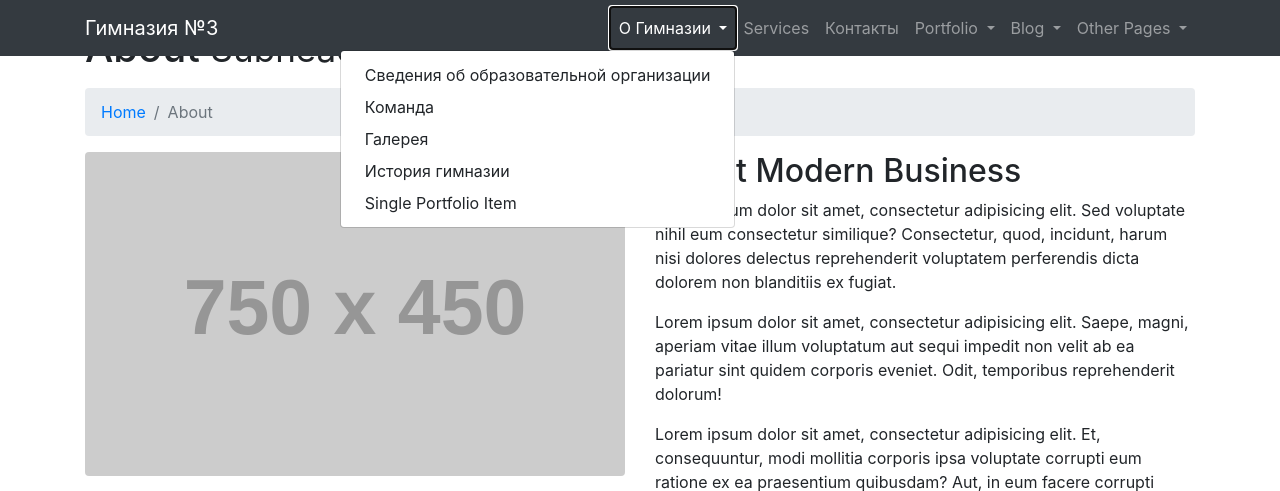
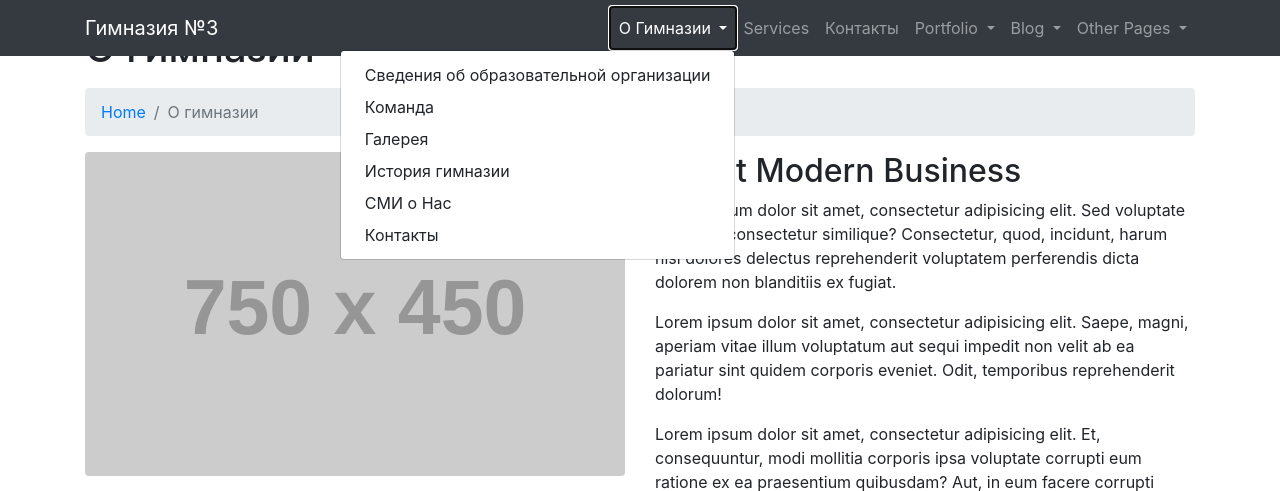
Before and after one commit to broadcom9821/Site, a Django app: page /about.html in a window 1280 px wide, after a click on "О Гимназии". Shown: the top 491 px of the page. Run offline with Django 3.2, Linux system fonts and the light colour scheme; grey boxes labelled with a size stand in for pictures from a placeholder-image service; some libraries are stand-ins or nearby versions.

Commit message:
Initial commit

```diff
--- a/PenpineappleapplePen/urls.py
+++ b/PenpineappleapplePen/urls.py
@@ -20,6 +20,10 @@ urlpatterns = [
     path('', views.index, name="index"),
     path('index.html', views.index, name="index"),
     path('contact.html', views.contact, name="contact"),
+    path('Gallery.html', views.Gallery, name="Gallery"),
+    path('History.html', views.History, name="History"),
+    path('SMI.html', views.SMI, name="SMI"),
+    path('Team.html', views.Team, name="Team"),
     path('full-width.html', views.fullwidth, name="fullwidth"),
     path('sidebar.html', views.sidebar, name="sidebar"),
     path('faq.html', views.faq, name="faq"),
--- a/PenpineappleapplePen/views.py
+++ b/PenpineappleapplePen/views.py
@@ -4,8 +4,19 @@ from django.shortcuts import render
 
 def index(request):
 	return render(request,'app/index.html')
+
+def about(request):
+	return render(request, 'app/About/about.html')
 def contact(request):
-	return render(request,'app/contact.html')
+	return render(request, 'app/About/contact.html')
+def Gallery(request):
+	return render(request, 'app/About/Gallery.html')
+def History(request):
+	return render(request, 'app/About/History.html')
+def SMI(request):
+	return render(request, 'app/About/SMI.html')
+def Team(request):
+	return render(request, 'app/About/Team.html')
 def fullwidth(request):
 	return render(request,'app/full-width.html')
 def sidebar(request):
@@ -14,7 +25,6 @@ def faq(request):
 	return render(request,'app/faq.html')
 def error(request):
 	return render(request,'app/404.html')
-def about(request):
-	return render(request,'app/about.html')
+
 def services(request):
 	return render(request,'app/services.html')
--- a/templates/app/404.html
+++ b/templates/app/404.html
@@ -50,13 +50,13 @@ active
           <a href="index.html">Home</a>
         </li>
         <li>
-          <a href="about.html">About</a>
+          <a href="About/about.html">About</a>
         </li>
         <li>
           <a href="services.html">Services</a>
         </li>
         <li>
-          <a href="contact.html">Contact</a>
+          <a href="About/contact.html">Contact</a>
         </li>
         <li>
           Portfolio
--- a/templates/app/about.html
+++ b/templates/app/About/Team.html
@@ -1,4 +1,8 @@
 <!DOCTYPE html>
+<html lang="en">
+<head>
+    <meta charset="UTF-8">
+    <title><!DOCTYPE html>
 <html lang="en">
 {% extends 'app/header.html' %}
 {% load static %}
@@ -28,33 +32,20 @@ active
   <div class="container">
 
     <!-- Page Heading/Breadcrumbs -->
-    <h1 class="mt-4 mb-3">About
-      <small>Subheading</small>
+    <h1 class="mt-4 mb-3">Команда
+      <small>Руководство и педагогический состав</small>
     </h1>
 
     <ol class="breadcrumb">
       <li class="breadcrumb-item">
-        <a href="index.html">Home</a>
+        <a href="../index.html">Home</a>
       </li>
       <li class="breadcrumb-item active">About</li>
     </ol>
 
-    <!-- Intro Content -->
-    <div class="row">
-      <div class="col-lg-6">
-        <img class="img-fluid rounded mb-4" src="http://placehold.it/750x450" alt="">
-      </div>
-      <div class="col-lg-6">
-        <h2>About Modern Business</h2>
-        <p>Lorem ipsum dolor sit amet, consectetur adipisicing elit. Sed voluptate nihil eum consectetur similique? Consectetur, quod, incidunt, harum nisi dolores delectus reprehenderit voluptatem perferendis dicta dolorem non blanditiis ex fugiat.</p>
-        <p>Lorem ipsum dolor sit amet, consectetur adipisicing elit. Saepe, magni, aperiam vitae illum voluptatum aut sequi impedit non velit ab ea pariatur sint quidem corporis eveniet. Odit, temporibus reprehenderit dolorum!</p>
-        <p>Lorem ipsum dolor sit amet, consectetur adipisicing elit. Et, consequuntur, modi mollitia corporis ipsa voluptate corrupti eum ratione ex ea praesentium quibusdam? Aut, in eum facere corrupti necessitatibus perspiciatis quis?</p>
-      </div>
-    </div>
-    <!-- /.row -->
 
     <!-- Team Members -->
-    <h2>Our Team</h2>
+    <h2>Наша команда</h2>
 
     <div class="row">
       <div class="col-lg-4 mb-4">
@@ -141,3 +132,9 @@ active
 </body>
 {% endblock %}
 </html>
+</title>
+</head>
+<body>
+
+</body>
+</html>
--- /dev/null
+++ b/templates/app/About/about.html
@@ -0,0 +1,75 @@
+<!DOCTYPE html>
+<html lang="en">
+{% extends 'app/header.html' %}
+{% load static %}
+{% block home %}
+active
+{% endblock %}
+{% block body-content %}
+<head>
+
+  <meta charset="utf-8">
+  <meta name="viewport" content="width=device-width, initial-scale=1, shrink-to-fit=no">
+  <meta name="description" content="">
+  <meta name="author" content="">
+
+  <title>Гимназия №3</title>
+
+  <!-- Bootstrap core CSS -->
+  <link href="{% static 'vendor/bootstrap/css/bootstrap.css' %}" rel="stylesheet">
+
+  <!-- Custom styles for this template -->
+  <link href="{% static 'css/modern-business.css' %}" rel="stylesheet">
+
+</head>
+<body>
+
+  <!-- Page Content -->
+  <div class="container">
+
+    <!-- Page Heading/Breadcrumbs -->
+    <h1 class="mt-4 mb-3">О гимназии
+      <small></small>
+    </h1>
+
+    <ol class="breadcrumb">
+      <li class="breadcrumb-item">
+        <a href="../index.html">Home</a>
+      </li>
+      <li class="breadcrumb-item active">О гимназии</li>
+    </ol>
+
+    <!-- Intro Content -->
+    <div class="row">
+      <div class="col-lg-6">
+        <img class="img-fluid rounded mb-4" src="http://placehold.it/750x450" alt="">
+      </div>
+      <div class="col-lg-6">
+        <h2>About Modern Business</h2>
+        <p>Lorem ipsum dolor sit amet, consectetur adipisicing elit. Sed voluptate nihil eum consectetur similique? Consectetur, quod, incidunt, harum nisi dolores delectus reprehenderit voluptatem perferendis dicta dolorem non blanditiis ex fugiat.</p>
+        <p>Lorem ipsum dolor sit amet, consectetur adipisicing elit. Saepe, magni, aperiam vitae illum voluptatum aut sequi impedit non velit ab ea pariatur sint quidem corporis eveniet. Odit, temporibus reprehenderit dolorum!</p>
+        <p>Lorem ipsum dolor sit amet, consectetur adipisicing elit. Et, consequuntur, modi mollitia corporis ipsa voluptate corrupti eum ratione ex ea praesentium quibusdam? Aut, in eum facere corrupti necessitatibus perspiciatis quis?</p>
+      </div>
+    </div>
+    <!-- /.row -->
+
+
+
+  </div>
+  <!-- /.container -->
+
+  <!-- Footer -->
+  <footer class="py-5 bg-dark">
+    <div class="container">
+      <p class="m-0 text-center text-white">Copyright &copy; Your Website 2020</p>
+    </div>
+    <!-- /.container -->
+  </footer>
+
+  <!-- Bootstrap core JavaScript -->
+  <script src="{% static 'vendor/jquery/jquery.js' %}"></script>
+  <script src="{% static 'vendor/bootstrap/js/bootstrap.bundle.js' %}"></script>
+
+</body>
+{% endblock %}
+</html>
--- a/templates/app/contact.html
+++ b/templates/app/About/contact.html
@@ -36,7 +36,7 @@ active
 
     <ol class="breadcrumb">
       <li class="breadcrumb-item">
-        <a href="index.html">Home</a>
+        <a href="../index.html">Home</a>
       </li>
       <li class="breadcrumb-item active">Contact</li>
     </ol>
--- a/templates/app/blog-home-1.html
+++ b/templates/app/blog-home-1.html
@@ -30,13 +30,13 @@
       <div class="collapse navbar-collapse" id="navbarResponsive">
         <ul class="navbar-nav ml-auto">
           <li class="nav-item">
-            <a class="nav-link" href="about.html">About</a>
+            <a class="nav-link" href="About/about.html">About</a>
           </li>
           <li class="nav-item">
             <a class="nav-link" href="services.html">Services</a>
           </li>
           <li class="nav-item">
-            <a class="nav-link" href="contact.html">Contact</a>
+            <a class="nav-link" href="About/contact.html">Contact</a>
           </li>
           <li class="nav-item dropdown">
             <a class="nav-link dropdown-toggle" href="#" id="navbarDropdownPortfolio" data-toggle="dropdown" aria-haspopup="true" aria-expanded="false">
--- a/templates/app/blog-home-2.html
+++ b/templates/app/blog-home-2.html
@@ -30,13 +30,13 @@
       <div class="collapse navbar-collapse" id="navbarResponsive">
         <ul class="navbar-nav ml-auto">
           <li class="nav-item">
-            <a class="nav-link" href="about.html">About</a>
+            <a class="nav-link" href="About/about.html">About</a>
           </li>
           <li class="nav-item">
             <a class="nav-link" href="services.html">Services</a>
           </li>
           <li class="nav-item">
-            <a class="nav-link" href="contact.html">Contact</a>
+            <a class="nav-link" href="About/contact.html">Contact</a>
           </li>
           <li class="nav-item dropdown">
             <a class="nav-link dropdown-toggle" href="#" id="navbarDropdownPortfolio" data-toggle="dropdown" aria-haspopup="true" aria-expanded="false">
--- a/templates/app/blog-post.html
+++ b/templates/app/blog-post.html
@@ -30,13 +30,13 @@
       <div class="collapse navbar-collapse" id="navbarResponsive">
         <ul class="navbar-nav ml-auto">
           <li class="nav-item">
-            <a class="nav-link" href="about.html">About</a>
+            <a class="nav-link" href="About/about.html">About</a>
           </li>
           <li class="nav-item">
             <a class="nav-link" href="services.html">Services</a>
           </li>
           <li class="nav-item">
-            <a class="nav-link" href="contact.html">Contact</a>
+            <a class="nav-link" href="About/contact.html">Contact</a>
           </li>
           <li class="nav-item dropdown">
             <a class="nav-link dropdown-toggle" href="#" id="navbarDropdownPortfolio" data-toggle="dropdown" aria-haspopup="true" aria-expanded="false">
--- a/templates/app/header.html
+++ b/templates/app/header.html
@@ -32,17 +32,18 @@
             </a>
               <div class="dropdown-menu dropdown-menu-right" aria-labelledby="navbarDropdownAbout">
               <a class="dropdown-item" href="{% url 'about' %}">Сведения об образовательной организации</a>
-              <a class="dropdown-item" href="{% url 'about' %}">Команда</a>
-              <a class="dropdown-item" href="{% url 'about' %}">Галерея</a>
-              <a class="dropdown-item" href="{% url 'about' %}">История гимназии</a>
-              <a class="dropdown-item" href="portfolio-item.html">Single Portfolio Item</a>
+              <a class="dropdown-item" href="{% url 'Team' %}">Команда</a>
+              <a class="dropdown-item" href="{% url 'Gallery' %}">Галерея</a>
+              <a class="dropdown-item" href="{% url 'History' %}">История гимназии</a>
+              <a class="dropdown-item" href="{% url 'SMI' %}">СМИ о Нас</a>
+              <a class="dropdown-item" href="{% url 'contact' %}">Контакты</a>
             </div>
           </li>
           <li class="nav-item">
             <a class="nav-link" href="services.html">Services</a>
           </li>
           <li class="nav-item">
-            <a class="nav-link" href="contact.html">Контакты</a>
+            <a class="nav-link" href="About/contact.html">Контакты</a>
           </li>
           <li class="nav-item dropdown">
             <a class="nav-link dropdown-toggle" href="#" id="navbarDropdownPortfolio" data-toggle="dropdown" aria-haspopup="true" aria-expanded="false">
--- a/templates/app/sidebar.html
+++ b/templates/app/sidebar.html
@@ -47,9 +47,9 @@ active
       <div class="col-lg-3 mb-4">
         <div class="list-group">
           <a href="index.html" class="list-group-item">Home</a>
-          <a href="about.html" class="list-group-item">About</a>
+          <a href="About/about.html" class="list-group-item">About</a>
           <a href="services.html" class="list-group-item">Services</a>
-          <a href="contact.html" class="list-group-item">Contact</a>
+          <a href="About/contact.html" class="list-group-item">Contact</a>
           <a href="portfolio-1-col.html" class="list-group-item">1 Column Portfolio</a>
           <a href="portfolio-2-col.html" class="list-group-item">2 Column Portfolio</a>
           <a href="portfolio-3-col.html" class="list-group-item">3 Column Portfolio</a>
```
